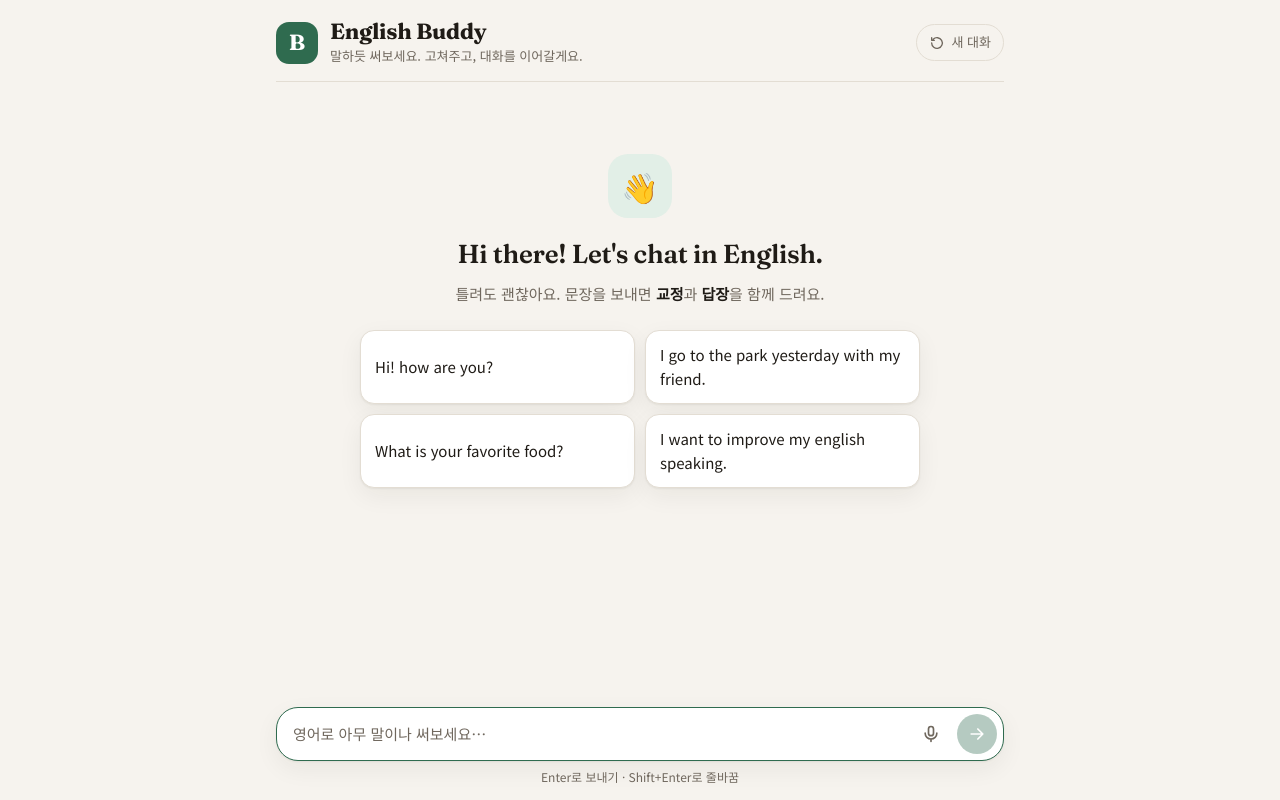
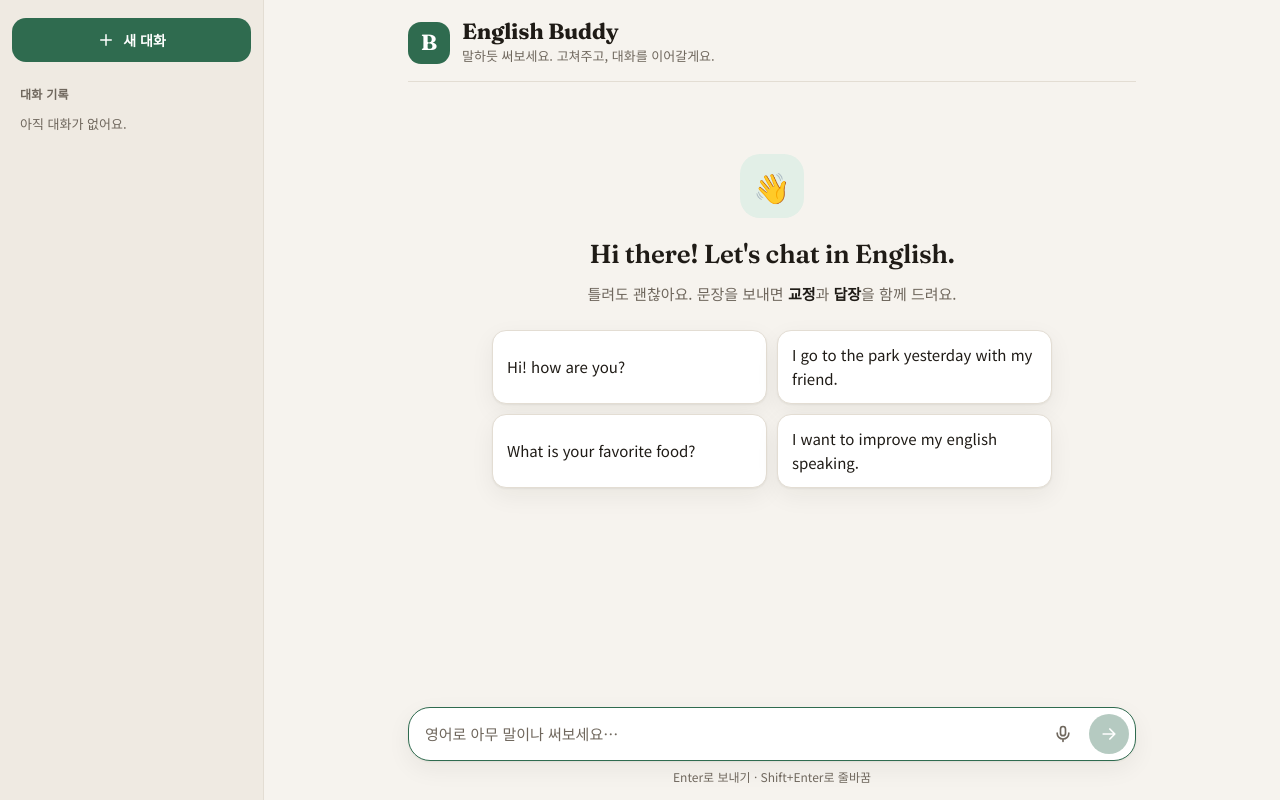
Before and after one commit to NewStar187/Engtutor, a Flask app: page / in a window 1280 px wide. Run offline with Flask 3, Linux system fonts and the light colour scheme.

Commit message:
Add conversation sessions, Korean translation toggle, and Render keep-alive (#2)
* Add per-conversation sessions, remove stats, keep Render awake

- Sidebar lists saved conversations (new, open, delete); each session
  keeps its own history and context; migrates the old single-conversation
  storage; off-canvas drawer on mobile
- Remove the sentence count / naturalness percentage display
- Add /healthz and a GitHub Actions workflow that pings it every 10
  minutes (SITE_URL repo variable) so the free Render instance stays awake

Co-Authored-By: Claude Opus 5.5 <noreply@anthropic.com>
Claude-Session: https://claude.ai/code/session_012eTboio6b5fJoKdA9eGYPX

* Add expandable Korean translation of tutor replies

The tutor now also returns reply_ko (a natural Korean translation) in the
structured output; a toggle under each reply reveals it. Older saved
replies without a translation hide the toggle.

Co-Authored-By: Claude Opus 5.5 <noreply@anthropic.com>
Claude-Session: https://claude.ai/code/session_012eTboio6b5fJoKdA9eGYPX

---------

Co-authored-by: Claude <noreply@anthropic.com>

```diff
--- a/app.py
+++ b/app.py
@@ -37,6 +37,12 @@ def index():
     return render_template("index.html")
 
 
+@app.get("/healthz")
+def healthz():
+    """서버가 잠들지 않도록 주기적으로 호출하는 가벼운 주소 (Claude 호출 없음)"""
+    return "ok"
+
+
 @app.post("/api/chat")
 def chat():
     data = request.get_json(silent=True) or {}
--- a/static/app.js
+++ b/static/app.js
@@ -7,17 +7,45 @@
   const input = $("input");
   const sendBtn = $("send-btn");
   const micBtn = $("mic-btn");
-  const STORAGE_KEY = "engtutor.conversation";
+  const sessionList = $("session-list");
+  const sidebar = $("sidebar");
+  const backdrop = $("backdrop");
+  const menuBtn = $("menu-btn");
+  const STORAGE_KEY = "engtutor.sessions";
+  const LEGACY_KEY = "engtutor.conversation";
 
-  // 대화 기록: { role: "user" | "tutor", text, result? }
-  let history = load();
+  // 세션: { id, title, updatedAt, history: [{ role: "user" | "tutor", text, result? }] }
+  let state = load();
   let busy = false;
 
   function load() {
-    try { return JSON.parse(localStorage.getItem(STORAGE_KEY)) || []; } catch { return []; }
+    let data = null;
+    try { data = JSON.parse(localStorage.getItem(STORAGE_KEY)); } catch { /* 무시 */ }
+    if (!data || !Array.isArray(data.sessions)) data = { sessions: [], currentId: null };
+
+    // 예전 버전(대화 1개만 저장)에서 옮겨오기
+    try {
+      const legacy = JSON.parse(localStorage.getItem(LEGACY_KEY));
+      if (Array.isArray(legacy) && legacy.length) {
+        const s = newSession(legacy.find((t) => t.role === "user")?.text || "이전 대화");
+        s.history = legacy;
+        data.sessions.unshift(s);
+        data.currentId = s.id;
+      }
+      localStorage.removeItem(LEGACY_KEY);
+    } catch { /* 무시 */ }
+    return data;
   }
   function save() {
-    try { localStorage.setItem(STORAGE_KEY, JSON.stringify(history)); } catch { /* 저장 불가 시 무시 */ }
+    try { localStorage.setItem(STORAGE_KEY, JSON.stringify(state)); } catch { /* 저장 불가 시 무시 */ }
+  }
+
+  function newSession(firstText) {
+    const title = firstText.length > 40 ? `${firstText.slice(0, 40)}…` : firstText;
+    return { id: `${Date.now()}-${Math.random().toString(36).slice(2, 8)}`, title, updatedAt: Date.now(), history: [] };
+  }
+  function current() {
+    return state.sessions.find((s) => s.id === state.currentId) || null;
   }
 
   function clone(id) {
@@ -30,14 +58,67 @@
 
   function updateView() {
     empty.hidden = messages.children.length > 0;
-    const results = history.filter((t) => t.role === "tutor" && t.result);
-    const total = results.length;
-    const natural = results.filter((t) => t.result.is_natural).length;
-    $("stats").hidden = total === 0;
-    $("stat-total").textContent = total;
-    $("stat-rate").textContent = total ? `${Math.round((natural / total) * 100)}%` : "0%";
   }
 
+  // ---------- 사이드바 (대화 목록) ----------
+  function formatDate(ts) {
+    const d = new Date(ts);
+    const now = new Date();
+    if (d.toDateString() === now.toDateString()) {
+      return d.toLocaleTimeString("ko-KR", { hour: "numeric", minute: "2-digit" });
+    }
+    return d.toLocaleDateString("ko-KR", { month: "short", day: "numeric" });
+  }
+
+  function renderSessions() {
+    sessionList.innerHTML = "";
+    const sorted = [...state.sessions].sort((a, b) => b.updatedAt - a.updatedAt);
+    for (const s of sorted) {
+      const el = clone("tpl-session");
+      el.classList.toggle("active", s.id === state.currentId);
+      el.querySelector(".session-title").textContent = s.title;
+      el.querySelector(".session-date").textContent = formatDate(s.updatedAt);
+      el.querySelector(".session-open").addEventListener("click", () => openSession(s.id));
+      el.querySelector(".session-delete").addEventListener("click", () => deleteSession(s.id));
+      sessionList.appendChild(el);
+    }
+    $("session-empty").hidden = sorted.length > 0;
+  }
+
+  function openSession(id) {
+    window.speechSynthesis?.cancel();
+    state.currentId = id;
+    save();
+    renderAll();
+    closeSidebar();
+    input.focus();
+  }
+
+  function startNewSession() {
+    openSession(null); // 첫 메시지를 보낼 때 세션이 만들어짐
+  }
+
+  function deleteSession(id) {
+    const s = state.sessions.find((x) => x.id === id);
+    if (!s || !confirm(`"${s.title}" 대화를 삭제할까요?`)) return;
+    state.sessions = state.sessions.filter((x) => x.id !== id);
+    if (state.currentId === id) state.currentId = null;
+    save();
+    renderAll();
+  }
+
+  function openSidebar() {
+    sidebar.classList.add("open");
+    backdrop.hidden = false;
+    menuBtn.setAttribute("aria-expanded", "true");
+  }
+  function closeSidebar() {
+    sidebar.classList.remove("open");
+    backdrop.hidden = true;
+    menuBtn.setAttribute("aria-expanded", "false");
+  }
+
+  // ---------- 메시지 ----------
   function renderUser(text) {
     const el = clone("tpl-user");
     el.querySelector(".bubble").textContent = text;
@@ -53,6 +134,22 @@
     el.querySelector(".corrected").textContent = result.corrected;
     el.querySelector(".explanation").textContent = result.explanation;
     el.querySelector(".reply-text").textContent = result.reply;
+
+    const translate = el.querySelector(".translate");
+    if (result.reply_ko) {
+      const btn = translate.querySelector(".translate-btn");
+      const card = translate.querySelector(".translation");
+      translate.querySelector(".translation-text").textContent = result.reply_ko;
+      btn.addEventListener("click", () => {
+        const open = card.hidden;
+        card.hidden = !open;
+        btn.classList.toggle("open", open);
+        btn.setAttribute("aria-expanded", String(open));
+        btn.querySelector("span").textContent = open ? "번역 숨기기" : "한국어로 보기";
+      });
+    } else {
+      translate.remove(); // 번역 기능 추가 전에 저장된 대화
+    }
 
     const speakBtn = el.querySelector(".speak-btn");
     if ("speechSynthesis" in window) {
@@ -72,7 +169,7 @@
   function renderAll() {
     messages.innerHTML = "";
     let lastUser = "";
-    for (const turn of history) {
+    for (const turn of current()?.history || []) {
       if (turn.role === "user") {
         lastUser = turn.text;
         renderUser(turn.text);
@@ -80,6 +177,7 @@
         renderTutor(turn.result, lastUser);
       }
     }
+    renderSessions();
     updateView();
     scrollToBottom();
   }
@@ -89,9 +187,18 @@
     busy = true;
     text = text.trim();
 
-    const context = history.map(({ role, text }) => ({ role, text }));
-    history.push({ role: "user", text });
+    let session = current();
+    if (!session) {
+      session = newSession(text);
+      state.sessions.push(session);
+      state.currentId = session.id;
+    }
+    const context = session.history.map(({ role, text }) => ({ role, text }));
+    session.history.push({ role: "user", text });
+    session.updatedAt = Date.now();
+    save();
     renderUser(text);
+    renderSessions();
     input.value = "";
     autosize();
     updateView();
@@ -109,16 +216,24 @@
       const data = await res.json().catch(() => ({}));
       if (!res.ok || data.error) throw new Error(data.error || `서버 오류 (${res.status})`);
 
+      session.history.push({ role: "tutor", text: data.reply, result: data });
+      session.updatedAt = Date.now();
+      save();
       thinking.remove();
-      history.push({ role: "tutor", text: data.reply, result: data });
-      renderTutor(data, text);
-      save();
+      if (session.id === state.currentId) renderTutor(data, text);
     } catch (err) {
       thinking.remove();
-      history.pop(); // 실패한 메시지는 맥락에서 제외
-      renderError(err.message || "연결에 실패했어요. 다시 시도해 주세요.");
+      session.history.pop(); // 실패한 메시지는 맥락에서 제외
+      if (!session.history.length) {
+        state.sessions = state.sessions.filter((s) => s !== session); // 빈 세션은 목록에서 제거
+      }
+      save();
+      if (session.id === state.currentId) {
+        renderError(err.message || "연결에 실패했어요. 다시 시도해 주세요.");
+      }
     } finally {
       busy = false;
+      renderSessions();
       updateView();
       scrollToBottom();
       syncSendButton();
@@ -185,14 +300,11 @@
     if (e.target.tagName === "BUTTON") send(e.target.textContent);
   });
 
-  $("reset-btn").addEventListener("click", () => {
-    if (history.length && !confirm("대화를 지우고 새로 시작할까요?")) return;
-    window.speechSynthesis?.cancel();
-    history = [];
-    save();
-    renderAll();
-    input.focus();
-  });
+  $("new-chat-btn").addEventListener("click", startNewSession);
+  $("topbar-new-btn").addEventListener("click", startNewSession);
+  menuBtn.addEventListener("click", () => (sidebar.classList.contains("open") ? closeSidebar() : openSidebar()));
+  backdrop.addEventListener("click", closeSidebar);
+  document.addEventListener("keydown", (e) => { if (e.key === "Escape") closeSidebar(); });
 
   renderAll();
   input.focus();
--- a/static/style.css
+++ b/static/style.css
@@ -63,6 +63,9 @@ svg {
   stroke-linecap: round; stroke-linejoin: round;
 }
 
+.layout { display: flex; height: 100dvh; }
+.main { flex: 1; min-width: 0; }
+
 .app {
   display: flex; flex-direction: column;
   height: 100dvh;
@@ -77,7 +80,7 @@ svg {
   padding: 18px 0 14px;
   border-bottom: 1px solid var(--line);
 }
-.brand { display: flex; align-items: center; gap: 12px; min-width: 0; }
+.brand { display: flex; align-items: center; gap: 12px; min-width: 0; flex: 1; }
 .logo, .avatar {
   display: grid; place-items: center; flex: none;
   background: var(--accent); color: var(--accent-text);
@@ -91,13 +94,6 @@ svg {
 }
 .tagline { margin: 2px 0 0; color: var(--muted); font-size: 13px; }
 
-.topbar-actions { display: flex; align-items: center; gap: 10px; }
-.stats {
-  display: flex; align-items: center; gap: 8px;
-  font-size: 13px; color: var(--muted); white-space: nowrap;
-}
-.stats strong { color: var(--text); font-weight: 700; }
-.stats .dot { width: 3px; height: 3px; border-radius: 50%; background: var(--muted); }
 
 .ghost-btn {
   display: inline-flex; align-items: center; gap: 6px;
@@ -108,6 +104,72 @@ svg {
 }
 .ghost-btn svg { width: 16px; height: 16px; }
 .ghost-btn:hover { background: var(--surface-2); color: var(--text); }
+
+/* ---------- Sidebar (sessions) ---------- */
+.sidebar {
+  width: 264px; flex: none;
+  display: flex; flex-direction: column;
+  padding: 18px 12px;
+  background: var(--surface-2);
+  border-right: 1px solid var(--line);
+  overflow-y: auto;
+}
+.new-chat-btn {
+  display: flex; align-items: center; justify-content: center; gap: 8px;
+  padding: 11px 14px; border: none; border-radius: 14px;
+  background: var(--accent); color: var(--accent-text);
+  font-weight: 700; font-size: 14px;
+  transition: opacity .15s, transform .1s;
+}
+.new-chat-btn svg { width: 18px; height: 18px; }
+.new-chat-btn:hover { opacity: .9; }
+.new-chat-btn:active { transform: scale(.98); }
+
+.sidebar-label {
+  margin: 22px 8px 6px; font-size: 12px; font-weight: 700;
+  color: var(--muted); letter-spacing: .02em;
+}
+.session-list { list-style: none; margin: 0; padding: 0; display: flex; flex-direction: column; gap: 2px; }
+.session-empty { margin: 4px 8px; font-size: 13px; color: var(--muted); }
+
+.session { position: relative; display: flex; align-items: center; border-radius: 12px; }
+.session:hover { background: var(--surface); }
+.session.active { background: var(--surface); box-shadow: var(--shadow); }
+.session-open {
+  flex: 1; min-width: 0; display: flex; flex-direction: column; align-items: flex-start;
+  padding: 9px 36px 9px 10px; border: none; background: transparent; text-align: left;
+}
+.session-title {
+  max-width: 100%; font-size: 14px; font-weight: 500;
+  overflow: hidden; text-overflow: ellipsis; white-space: nowrap;
+}
+.session-date { font-size: 12px; color: var(--muted); }
+.session-delete {
+  position: absolute; right: 6px; top: 50%; transform: translateY(-50%);
+  width: 26px; height: 26px; display: grid; place-items: center;
+  border: none; border-radius: 8px; background: transparent; color: var(--muted);
+  opacity: 0; transition: opacity .15s, background .15s;
+}
+.session-delete svg { width: 15px; height: 15px; }
+.session:hover .session-delete, .session.active .session-delete, .session-delete:focus-visible { opacity: 1; }
+.session-delete:hover { background: var(--danger-soft); color: var(--danger); }
+
+.topbar .menu-btn, .topbar .topbar-new { display: none; }
+.backdrop { position: fixed; inset: 0; z-index: 9; background: rgba(0, 0, 0, .35); }
+
+@media (max-width: 900px) {
+  .sidebar {
+    position: fixed; inset: 0 auto 0 0; z-index: 10;
+    width: min(280px, 85vw);
+    transform: translateX(-100%);
+    transition: transform .2s ease;
+    box-shadow: var(--shadow);
+  }
+  .sidebar.open { transform: none; }
+  .session-delete { opacity: 1; }
+  .topbar .menu-btn { display: grid; margin-left: -8px; }
+  .topbar .topbar-new { display: inline-flex; }
+}
 
 /* ---------- Chat area ---------- */
 .chat { flex: 1; overflow-y: auto; padding: 24px 0 12px; scroll-behavior: smooth; }
@@ -197,6 +259,27 @@ svg {
 .speak-btn svg { width: 17px; height: 17px; }
 .speak-btn:hover, .speak-btn.playing { background: var(--surface); }
 
+/* Korean translation */
+.translate { display: flex; flex-direction: column; align-items: flex-start; gap: 6px; margin-top: -2px; }
+.translate-btn {
+  display: inline-flex; align-items: center; gap: 4px;
+  padding: 2px 8px 2px 4px; border: none; border-radius: 999px;
+  background: transparent; color: var(--muted); font-size: 13px;
+  transition: background .15s, color .15s;
+}
+.translate-btn svg { width: 16px; height: 16px; transition: transform .2s; }
+.translate-btn:hover { background: var(--surface-2); color: var(--text); }
+.translate-btn.open svg { transform: rotate(180deg); }
+.translation {
+  align-self: stretch;
+  padding: 10px 14px; border-radius: 14px;
+  background: var(--surface); border: 1px solid var(--line);
+  border-left: 3px solid var(--accent);
+  animation: rise .2s ease-out;
+}
+.translation-label { display: block; margin-bottom: 2px; font-size: 12px; font-weight: 700; color: var(--accent); }
+.translation-text { margin: 0; white-space: pre-wrap; }
+
 /* Thinking dots */
 .thinking .bubble {
   white-space: normal;
@@ -254,9 +337,6 @@ svg {
   .tagline, .hint, .ghost-btn span { display: none; }
   .brand h1 { font-size: 19px; }
   .logo { width: 36px; height: 36px; font-size: 19px; }
-  .stats { font-size: 12px; }
-  .stats .stat-count, .stats .dot { display: none; }
-  .topbar-actions { gap: 6px; }
   .msg-user .bubble { max-width: 88%; }
   .tutor-body { max-width: calc(100% - 42px); }
   .empty h2 { font-size: 22px; }
--- a/templates/index.html
+++ b/templates/index.html
@@ -10,8 +10,24 @@
   <link rel="stylesheet" href="{{ url_for('static', filename='style.css') }}">
 </head>
 <body>
+  <div class="layout">
+  <aside class="sidebar" id="sidebar" aria-label="대화 목록">
+    <button class="new-chat-btn" id="new-chat-btn" type="button">
+      <svg viewBox="0 0 24 24" aria-hidden="true"><path d="M12 5v14M5 12h14"/></svg>
+      <span>새 대화</span>
+    </button>
+    <p class="sidebar-label">대화 기록</p>
+    <ul class="session-list" id="session-list"></ul>
+    <p class="session-empty" id="session-empty">아직 대화가 없어요.</p>
+  </aside>
+  <div class="backdrop" id="backdrop" hidden></div>
+
+  <div class="main">
   <div class="app">
     <header class="topbar">
+      <button class="icon-btn menu-btn" id="menu-btn" type="button" title="대화 목록" aria-controls="sidebar" aria-expanded="false">
+        <svg viewBox="0 0 24 24" aria-hidden="true"><path d="M4 6h16M4 12h16M4 18h16"/></svg>
+      </button>
       <div class="brand">
         <div class="logo" aria-hidden="true">B</div>
         <div>
@@ -19,17 +35,10 @@
           <p class="tagline">말하듯 써보세요. 고쳐주고, 대화를 이어갈게요.</p>
         </div>
       </div>
-      <div class="topbar-actions">
-        <div class="stats" id="stats" hidden>
-          <span class="stat-count"><strong id="stat-total">0</strong> 문장</span>
-          <span class="dot" aria-hidden="true"></span>
-          <span>자연스러움 <strong id="stat-rate">0%</strong></span>
-        </div>
-        <button class="ghost-btn" id="reset-btn" type="button" title="새 대화">
-          <svg viewBox="0 0 24 24" aria-hidden="true"><path d="M4 12a8 8 0 1 0 2.3-5.6M4 4v4h4" /></svg>
-          <span>새 대화</span>
-        </button>
-      </div>
+      <button class="ghost-btn topbar-new" id="topbar-new-btn" type="button" title="새 대화">
+        <svg viewBox="0 0 24 24" aria-hidden="true"><path d="M12 5v14M5 12h14"/></svg>
+        <span>새 대화</span>
+      </button>
     </header>
 
     <main class="chat" id="chat">
@@ -60,6 +69,20 @@
       <p class="hint">Enter로 보내기 · Shift+Enter로 줄바꿈</p>
     </form>
   </div>
+  </div>
+  </div>
+
+  <template id="tpl-session">
+    <li class="session">
+      <button class="session-open" type="button">
+        <span class="session-title"></span>
+        <span class="session-date"></span>
+      </button>
+      <button class="session-delete" type="button" title="대화 삭제" aria-label="대화 삭제">
+        <svg viewBox="0 0 24 24" aria-hidden="true"><path d="M6 6l12 12M18 6L6 18"/></svg>
+      </button>
+    </li>
+  </template>
 
   <template id="tpl-user">
     <li class="msg msg-user"><div class="bubble"></div></li>
@@ -85,6 +108,16 @@
             <svg viewBox="0 0 24 24" aria-hidden="true"><path d="M4 9v6h4l5 4V5L8 9H4zM16 8.5a5 5 0 0 1 0 7M18.5 6a8.5 8.5 0 0 1 0 12"/></svg>
           </button>
         </div>
+        <div class="translate">
+          <button class="translate-btn" type="button" aria-expanded="false">
+            <svg viewBox="0 0 24 24" aria-hidden="true"><path d="M6 9l6 6 6-6"/></svg>
+            <span>한국어로 보기</span>
+          </button>
+          <div class="translation" hidden>
+            <span class="translation-label">한국어 번역</span>
+            <p class="translation-text"></p>
+          </div>
+        </div>
       </div>
     </li>
   </template>
--- a/tutor.py
+++ b/tutor.py
@@ -49,7 +49,8 @@ SYSTEM_PROMPT = (
     "- explanation: explain the errors or better expressions in Korean. "
     "If the sentence is already natural, praise it briefly in Korean.\n"
     "- reply: continue the conversation naturally in English, keeping the "
-    "earlier context in mind. End with a question to keep the chat going."
+    "earlier context in mind. End with a question to keep the chat going.\n"
+    "- reply_ko: a natural Korean translation of your reply (not word-for-word)."
 )
 
 RESPONSE_SCHEMA = {
@@ -59,8 +60,9 @@ RESPONSE_SCHEMA = {
         "corrected": {"type": "string"},
         "explanation": {"type": "string"},
         "reply": {"type": "string"},
+        "reply_ko": {"type": "string"},
     },
-    "required": ["is_natural", "corrected", "explanation", "reply"],
+    "required": ["is_natural", "corrected", "explanation", "reply", "reply_ko"],
     "additionalProperties": False,
 }
 
```
Also changed, not shown: .github/workflows/keepalive.yml (added), README.md.
